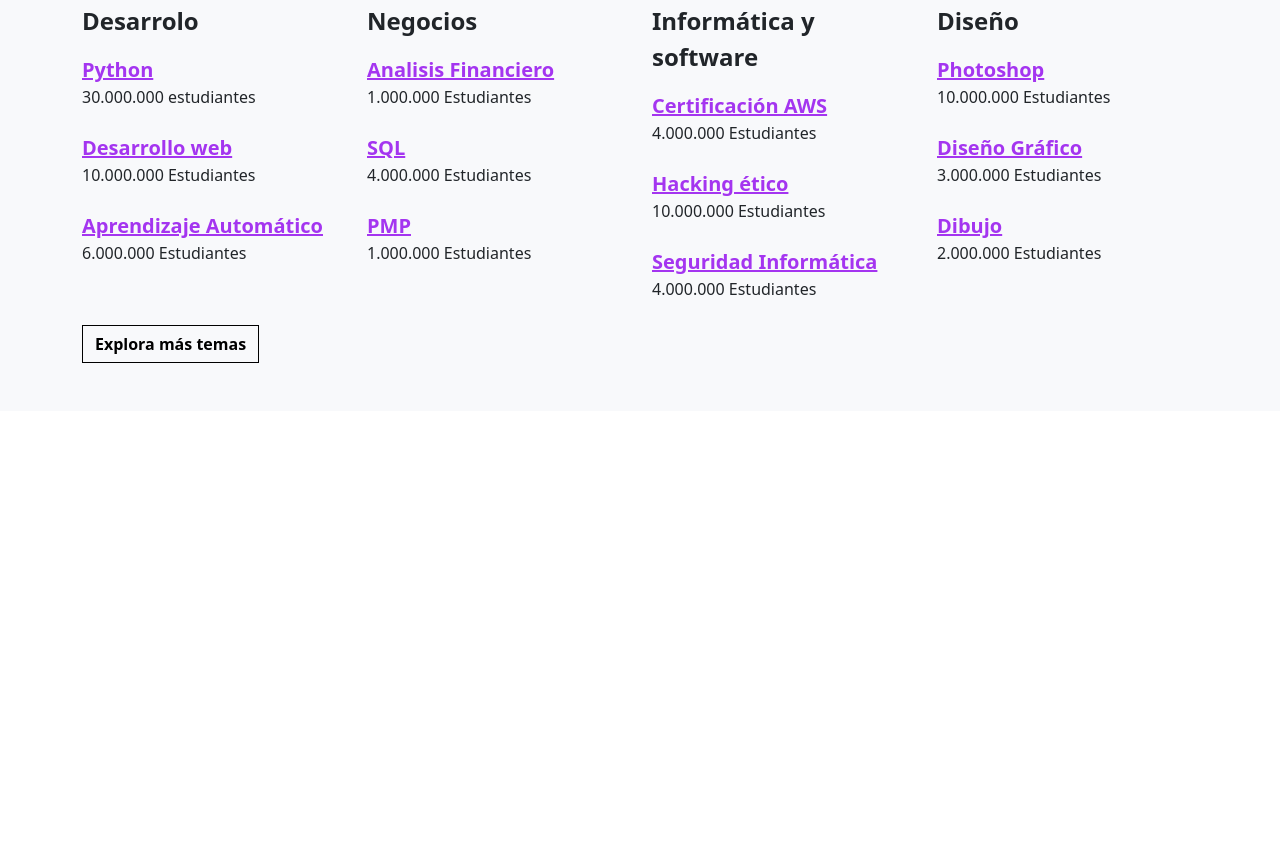
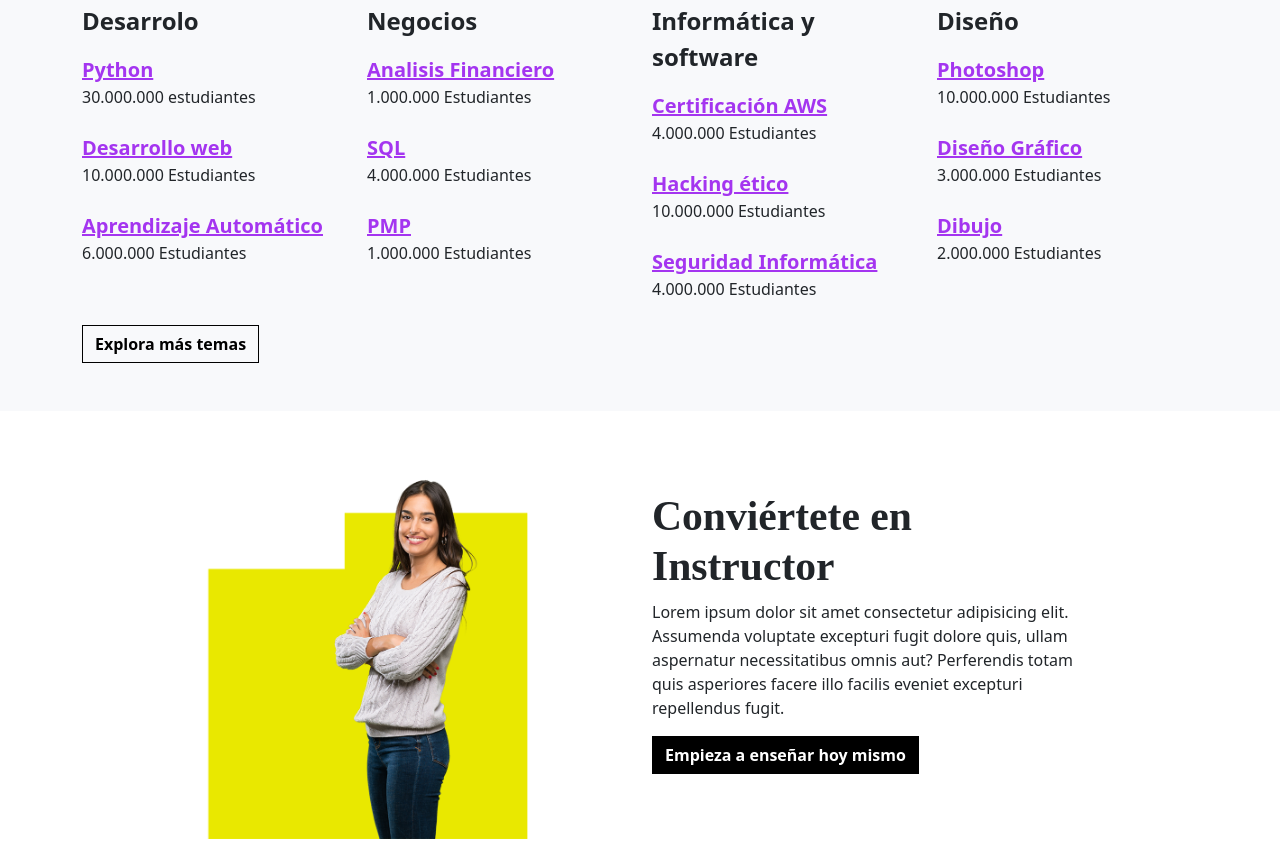
Before and after one commit to Naibaf93/Udemyclon, a website: page index.html in a window 1280 px wide. Shown: the part 2878-3733 px from the top of the page. Before the commit the page ends 3289 px from the top, so only its background shows below. Drawn offline with nearby package versions, Linux system fonts and the light colour scheme; a web font is replaced by a local one.

Commit message:
creando la seccion conviertete en instructor

```diff
--- a/index.html
+++ b/index.html
@@ -512,5 +512,19 @@
             <a href="#" class="btn btn-outline-dark">Explora más temas</a>
         </div>
     </section>
+
+    <section class="container-xl py-3">
+        <div class="row justify-content-center align-items-center">
+            <div class="col-md-5 order-2 order-md-1">
+                <img src="build/img/persona2.png" alt="imagen instructor" class="img-fluid">
+            </div>
+            <div class="col-md-5 order-1 order-md-2">
+                <h2 class="fs-3">Conviértete en Instructor</h2>
+                <p>Lorem ipsum dolor sit amet consectetur adipisicing elit. Assumenda voluptate excepturi fugit dolore quis, ullam aspernatur necessitatibus omnis aut? Perferendis totam quis asperiores facere illo facilis eveniet excepturi repellendus fugit.</p>
+
+                <a href="#" class="btn btn-dark">Empieza a enseñar hoy mismo</a>
+            </div>
+        </div>
+    </section>
 </body>
 </html>
```
